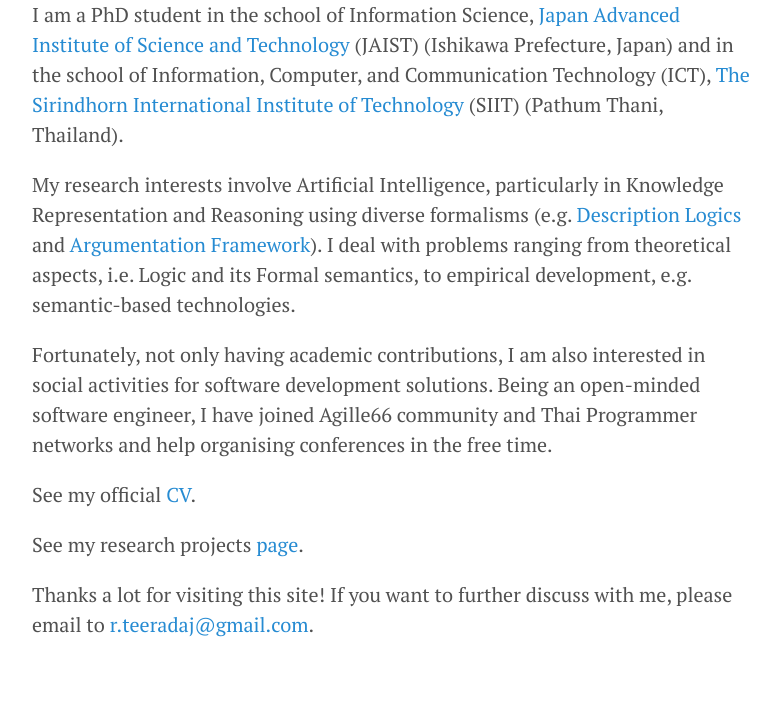
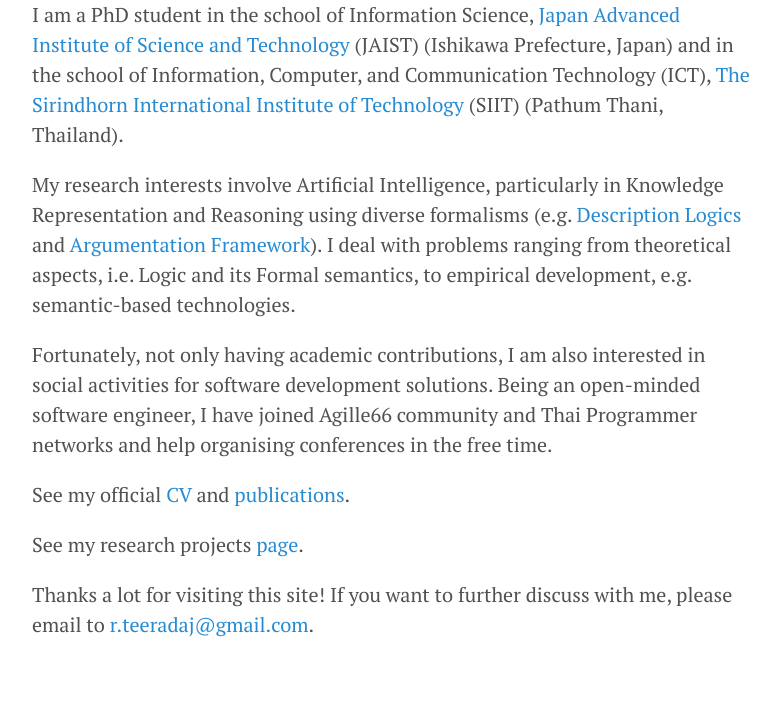
Before and after one commit to xlives/xlives.github.io, a Jekyll site: the page built from about-me.markdown, in a window 1280 px wide. Shown: the part 512-1232 px from the top of the page, without its empty margins (248-1028 px from the left). Built offline with Jekyll 4.4.1, drawn with Linux system fonts in a browser that asks for light colours.

Commit message:
Update about-me.markdown

```diff
--- a/about-me.markdown
+++ b/about-me.markdown
@@ -15,7 +15,8 @@ problems ranging from theoretical aspects, i.e. Logic and its Formal semantics,
 
 Fortunately, not only having academic contributions, I am also interested in social activities for software development solutions. Being an open-minded software engineer, I have joined Agille66 community and Thai Programmer networks and help organising conferences in the free time.
 
-See my official [CV](https://drive.google.com/file/d/0B3XK_HW-FzZaMldXMm52V3RpV2c/view){:target="_blank"}.
+See my official [CV](https://drive.google.com/file/d/0B3XK_HW-FzZaMldXMm52V3RpV2c/view){:target="_blank"} and
+[publications](https://xlives.github.io/publications.html){:target="_blank"}.
 
 See my research projects [page](https://sites.google.com/site/tracharak/home){:target="_blank"}.
 
```
